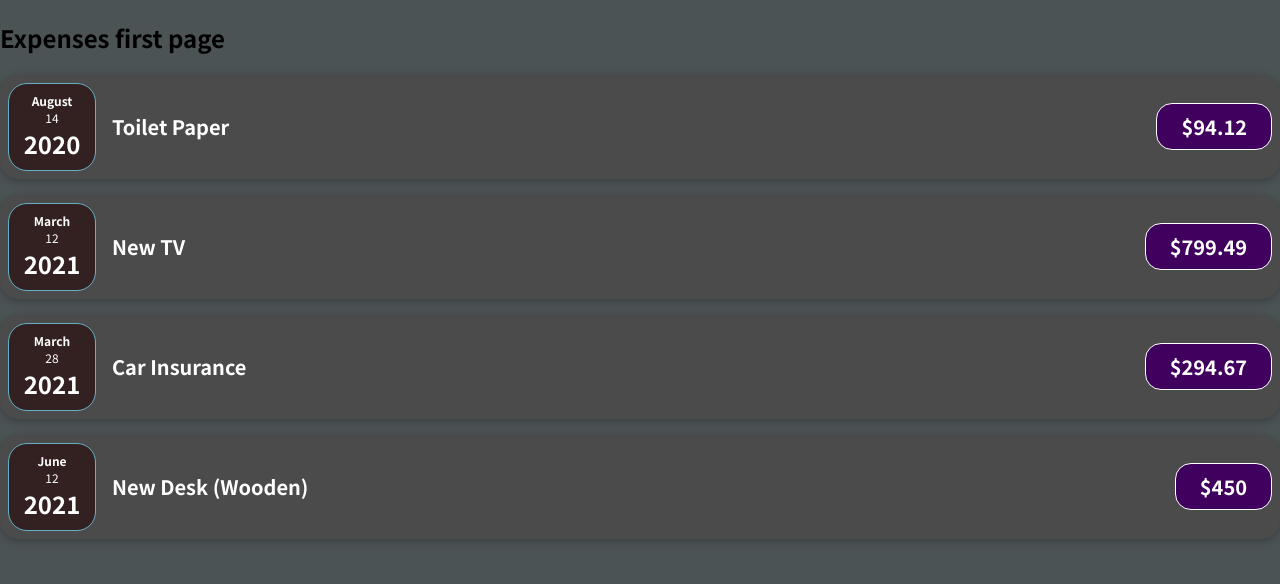
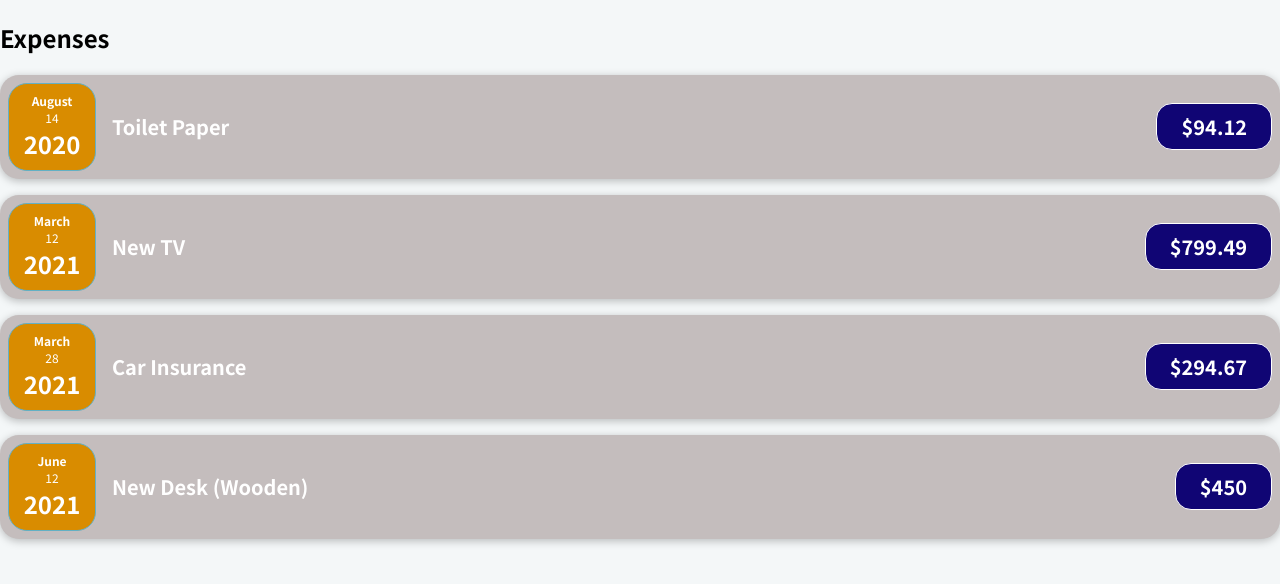
Before and after one commit to Ahmedbizo/Expenses, a JavaScript app: page / in a window 1280 px wide. Shown: the top 584 px of the page. Built offline with nearby package versions, Linux system fonts and the light colour scheme.

Commit message:
editing style to component

```diff
--- a/src/App.js
+++ b/src/App.js
@@ -25,7 +25,7 @@ function App() {
   ];
   return (
     <div>
-      <h2>Expenses first page </h2>
+      <h2>Expenses </h2>
       <ExpenseItem
       title ={expenses[0].title}
       amount = {expenses[0].amount}
--- a/src/components/ExpenseDate.css
+++ b/src/components/ExpenseDate.css
@@ -4,7 +4,7 @@
     width: 5.5rem;
     height: 5.5rem;
     border: 1px solid #63b0c4;
-    background-color: #332121;
+    background-color: #D98C00;
     color: white;
     border-radius: 19px;
     align-items: center;
--- a/src/components/ExpenseItem.css
+++ b/src/components/ExpenseItem.css
@@ -6,7 +6,7 @@
     padding: 0.5rem;
     margin: 1rem 0;
     border-radius: 19px;
-    background-color: #4b4b4b;
+    background-color: #c4bdbd;
   }
 
   .expense-item__description {
@@ -31,7 +31,7 @@
     font-size: 1rem;
     font-weight: bold;
     color: white;
-    background-color: #40005d;
+    background-color: #100574;
     border: 1px solid white;
     padding: 0.5rem;
     border-radius: 16px;
--- a/src/index.css
+++ b/src/index.css
@@ -10,5 +10,5 @@ html {
 
 body {
   margin: 0;
-  background-color: #4c5355;
+  background-color: #f4f7f8;
 }
```
